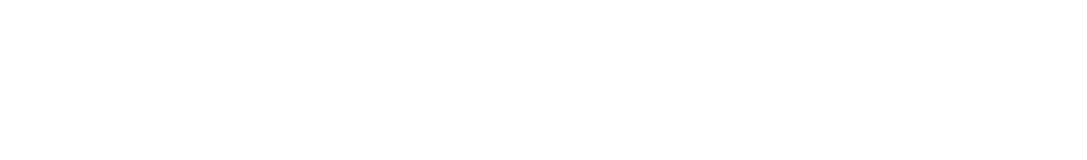
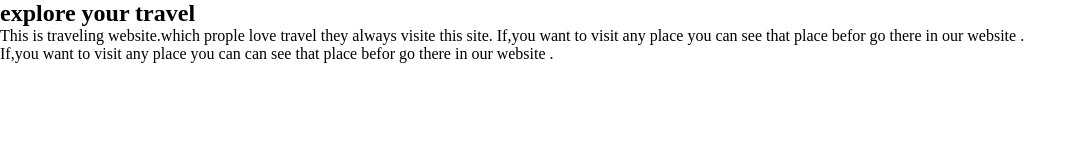
Before and after one commit to Mdarman899/programming-assignment-2, a plain HTML site: page index.html in a window 1280 px wide. Shown: the whole page, without its empty margins (0-1087 px from the left). Drawn offline with Linux system fonts and the light colour scheme.

Commit message:
add header section

```diff
--- a/index.html
+++ b/index.html
@@ -8,6 +8,20 @@
     <link rel="stylesheet" href="styles/responsive.css">
 </head>
 <body>
+    <header>
+        <nav class="header-nav">
+            <h2>explore your travel</h2>
+            <p>This is traveling website.which prople love travel they always visite this site.  If,you want to visit any place you can see that place befor go there in our website .  </p>
+            <div class="header-input-section">
 
+            </div>
+        </nav>
+    </header>
+    <main>
+
+    </main>
+    <footer>
+
+    </footer>
 </body>
-</html>
+</html> If,you want to visit any place you can can see that place befor go there in our website .
--- a/styles/style.css
+++ b/styles/style.css
@@ -0,0 +1,9 @@
+*{
+    margin: 0;
+    padding: 0;
+    box-sizing: 0;
+}
+/* start header section styles */
+.header-nav{
+
+}
```
Also changed, not shown: images/Group 13 (1) (1).png (added), images/Group 39.png (added), images/Group 40.png (added), images/Group 40071 (2).png (added), images/Group 40089.png (added), images/Rectangle 10.png (added), images/Rectangle 11.png (added), images/Rectangle 4.png (added), images/Rectangle 5.png (added), images/Rectangle 6.png (added), images/Rectangle 7.png (added), images/Rectangle 8 (1).png (added), images/Rectangle 8.png (added), images/Rectangle 9.png (added).
